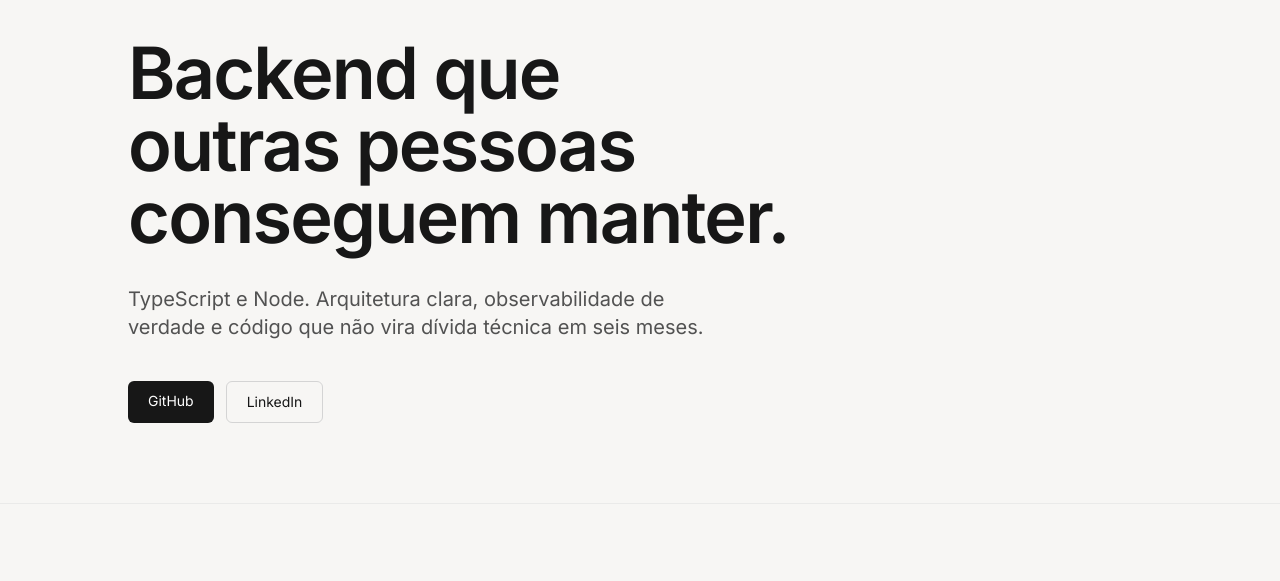
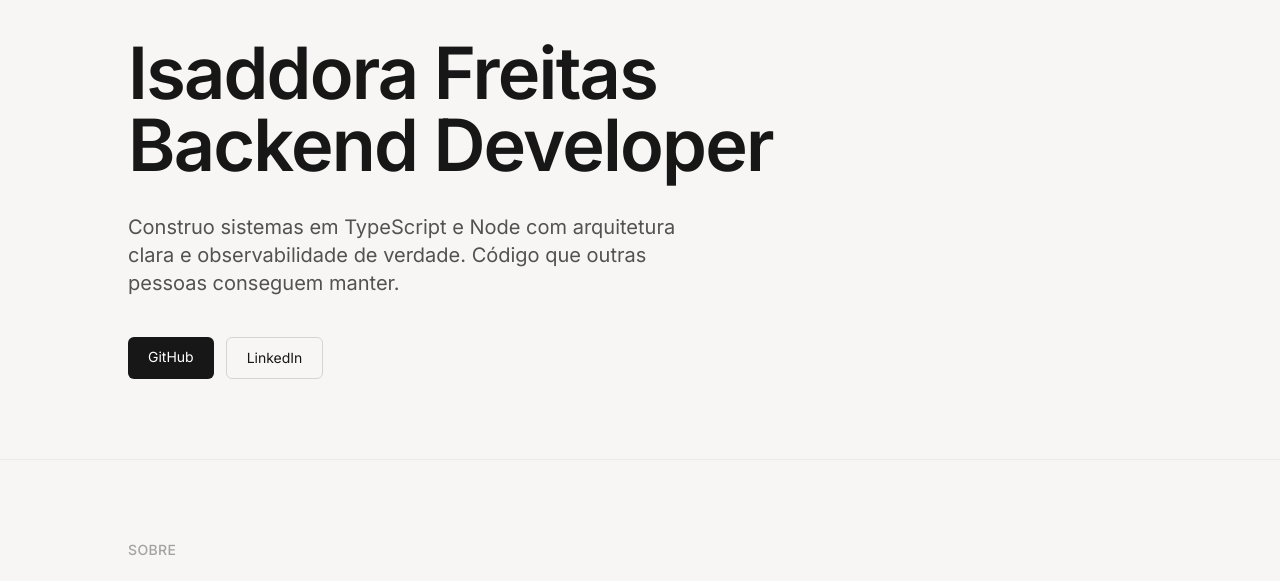
Before and after one commit to graxz/portfolio, a plain HTML site: page index.html in a window 1280 px wide. Shown: the part 171-752 px from the top of the page. Drawn offline with nearby package versions, Linux system fonts and the light colour scheme.

Commit message:
Update hero title to be more personal and about her

```diff
--- a/index.html
+++ b/index.html
@@ -44,11 +44,11 @@
       </div>
 
       <h1 class="text-5xl sm:text-6xl md:text-7xl font-semibold tracking-tight leading-[0.95] max-w-3xl">
-        Backend que<br>outras pessoas<br>conseguem manter.
+        Isaddora Freitas<br>Backend Developer
       </h1>
 
       <p class="mt-8 text-lg sm:text-xl text-neutral-600 max-w-xl leading-relaxed">
-        TypeScript e Node. Arquitetura clara, observabilidade de verdade e código que não vira dívida técnica em seis meses.
+        Construo sistemas em TypeScript e Node com arquitetura clara e observabilidade de verdade. Código que outras pessoas conseguem manter.
       </p>
 
       <div class="mt-10 flex gap-3">
```
